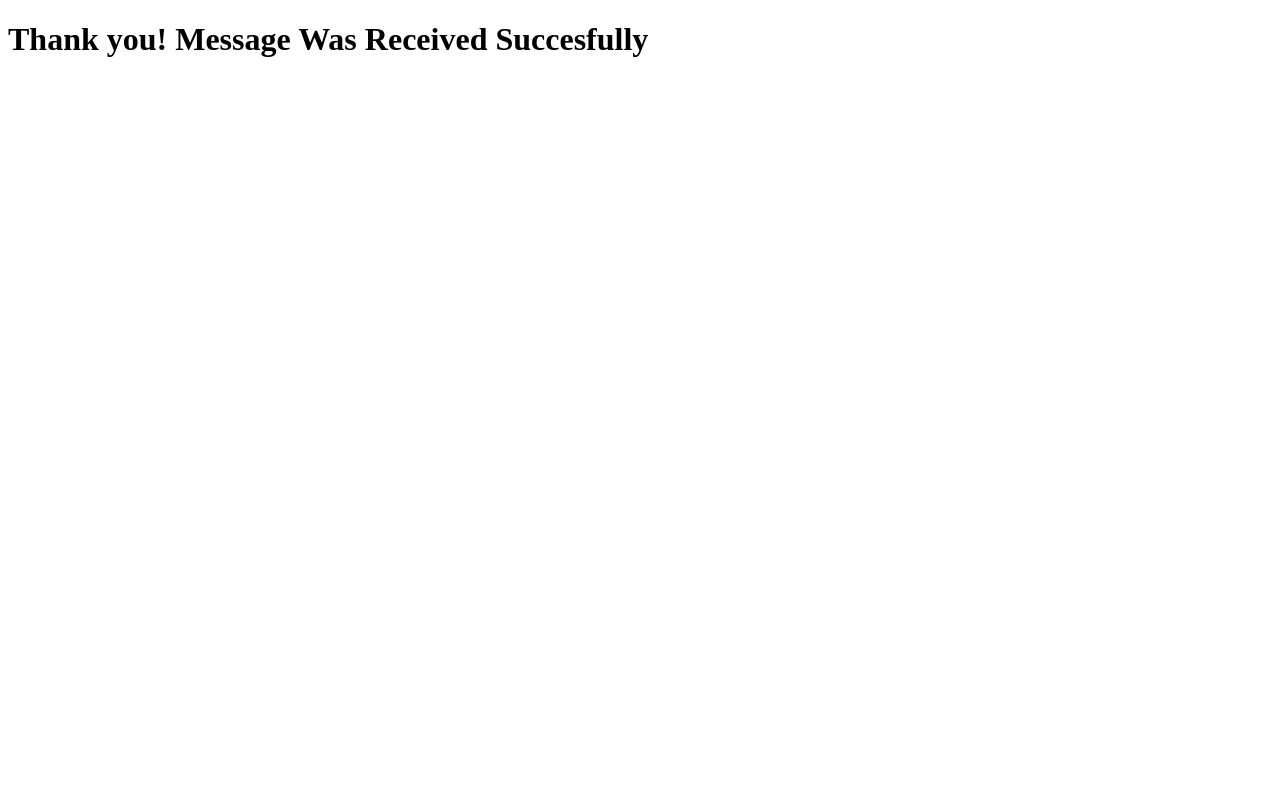
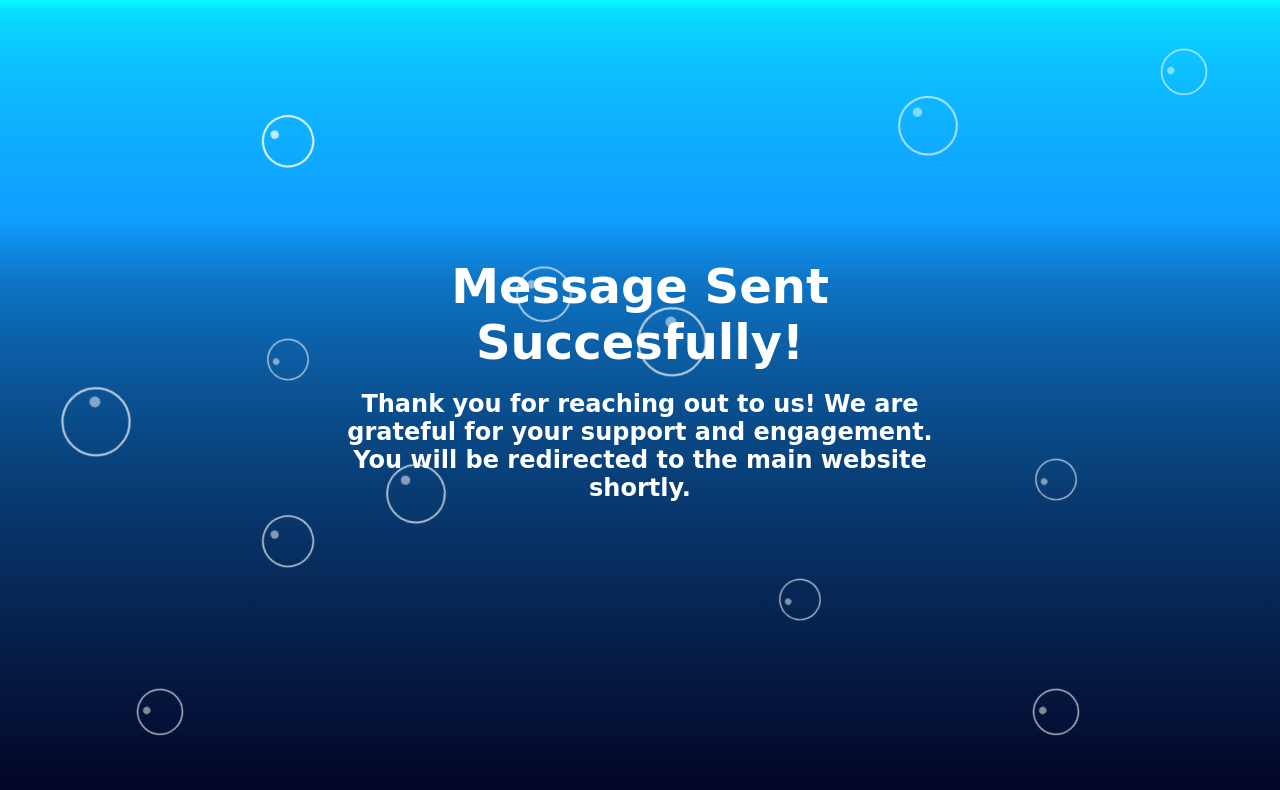
Before and after one commit to Instinzts/AboutMePage, a plain HTML site: page pages/thankyou.html in a window 1280 px wide. Drawn offline with Linux system fonts and the light colour scheme; files that its build step writes are made by us from their sources.

Commit message:
New Contact Page Redirect

```diff
--- /dev/null
+++ b/pages/contact.css
@@ -0,0 +1,164 @@
+* {
+  margin: 0;
+  padding: 0;
+}
+
+
+body {
+  text-align: center;
+  font-family: 'Lilita One', cursive;
+}
+
+.container {
+  display: flex;
+  flex-direction: column;
+  align-items: center;
+  justify-content: center;
+  height: 100vh;
+}
+
+.countdown-container {
+  z-index: 1;
+  position: absolute;
+  top: 50%;
+  left: 50%;
+  transform: translate(-50%, -50%);
+  color: white;
+}
+
+h1 {
+  font-size: 48px;
+  margin-bottom: 20px;
+}
+
+.strong {
+  font-weight: bold;
+  font-size: 24px;
+}
+
+#countdown {
+  font-size: 72px;
+  margin-top: 40px;
+}
+
+.wrapper {
+  height: 100%;
+  width: 100%;
+  background: linear-gradient(180deg, #04fafd, 5%, #119dff, 50%, #030423);
+  position: absolute;
+}
+.wrapper h1 {
+  top: 50%;
+  left: 50%;
+  transform: translate(-50%, -50%);
+  position: absolute;
+  font-family: sans-serif;
+  letter-spacing: 1px;
+  word-spacing: 2px;
+  color: #fff;
+  font-size: 40px;
+  font-weight: 888;
+  text-transform: uppercase;
+}
+.wrapper div {
+  height: 60px;
+  width: 60px;
+  border: 2px solid rgba(255, 255, 255, 0.7);
+  border-radius: 50px;
+  position: absolute;
+  top: 10%;
+  left: 10%;
+  animation: 4s linear infinite;
+}
+div .dot {
+  height: 10px;
+  width: 10px;
+  border-radius: 50px;
+  background: rgba(255, 255, 255, 0.5);
+  position: absolute;
+  top: 20%;
+  right: 20%;
+}
+.wrapper div:nth-child(1) {
+  top: 20%;
+  left: 20%;
+  animation: animate 8s linear infinite;
+}
+.wrapper div:nth-child(2) {
+  top: 60%;
+  left: 80%;
+  animation: animate 10s linear infinite;
+}
+.wrapper div:nth-child(3) {
+  top: 40%;
+  left: 40%;
+  animation: animate 3s linear infinite;
+}
+.wrapper div:nth-child(4) {
+  top: 66%;
+  left: 30%;
+  animation: animate 7s linear infinite;
+}
+.wrapper div:nth-child(5) {
+  top: 90%;
+  left: 10%;
+  animation: animate 9s linear infinite;
+}
+.wrapper div:nth-child(6) {
+  top: 30%;
+  left: 60%;
+  animation: animate 5s linear infinite;
+}
+.wrapper div:nth-child(7) {
+  top: 70%;
+  left: 20%;
+  animation: animate 8s linear infinite;
+}
+.wrapper div:nth-child(8) {
+  top: 75%;
+  left: 60%;
+  animation: animate 10s linear infinite;
+}
+.wrapper div:nth-child(9) {
+  top: 50%;
+  left: 50%;
+  animation: animate 6s linear infinite;
+}
+.wrapper div:nth-child(10) {
+  top: 45%;
+  left: 20%;
+  animation: animate 10s linear infinite;
+}
+.wrapper div:nth-child(11) {
+  top: 10%;
+  left: 90%;
+  animation: animate 9s linear infinite;
+}
+.wrapper div:nth-child(12) {
+  top: 20%;
+  left: 70%;
+  animation: animate 7s linear infinite;
+}
+.wrapper div:nth-child(13) {
+  top: 20%;
+  left: 20%;
+  animation: animate 8s linear infinite;
+}
+.wrapper div:nth-child(14) {
+  top: 60%;
+  left: 5%;
+  animation: animate 6s linear infinite;
+}
+.wrapper div:nth-child(15) {
+  top: 90%;
+  left: 80%;
+  animation: animate 9s linear infinite;
+}
+@keyframes animate {
+  0% {
+    transform: scale(0) translateY(0) rotate(70deg);
+  }
+  100% {
+    transform: scale(1.3) translateY(-100px) rotate(360deg);
+  }
+}
--- a/pages/thankyou.html
+++ b/pages/thankyou.html
@@ -1,12 +1,36 @@
 <!DOCTYPE html>
 <html lang="en">
 <head>
-    <meta charset="UTF-8">
-    <meta http-equiv="X-UA-Compatible" content="IE=edge">
-    <meta name="viewport" content="width=device-width, initial-scale=1.0">
-    <title>Thank You Page</title>
+  <meta charset="UTF-8">
+  <meta http-equiv="X-UA-Compatible" content="IE=edge">
+  <meta name="viewport" content="width=device-width, initial-scale=1.0">
+  <title>Thank You Page</title>
+  <link rel="stylesheet" href="pages/contact.css">
 </head>
 <body>
-    <h1>Thank you! Message Was Received Succesfully</h1>
-</body>
+    <div class="countdown-container">
+      <h1>Message Sent Succesfully!</h1>
+      <p class="strong">Thank you for reaching out to us! We are grateful for your support and engagement. You will be redirected to the main website shortly.</p>
+      <p id="countdown"></p>
+    </div>
+    <div class="wrapper">
+      <div><span class="dot"></span></div>
+      <div><span class="dot"></span></div>
+      <div><span class="dot"></span></div>
+      <div><span class="dot"></span></div>
+      <div><span class="dot"></span></div>
+      <div><span class="dot"></span></div>
+      <div><span class="dot"></span></div>
+      <div><span class="dot"></span></div>
+      <div><span class="dot"></span></div>
+      <div><span class="dot"></span></div>
+      <div><span class="dot"></span></div>
+      <div><span class="dot"></span></div>
+      <div><span class="dot"></span></div>
+      <div><span class="dot"></span></div>
+      <div><span class="dot"></span></div>
+    </div>
+    <script src="pages/scripts.js"></script>
+  </body>
+
 </html>
```
Also changed, not shown: pages/scripts.js (added, +18 -0 lines).
